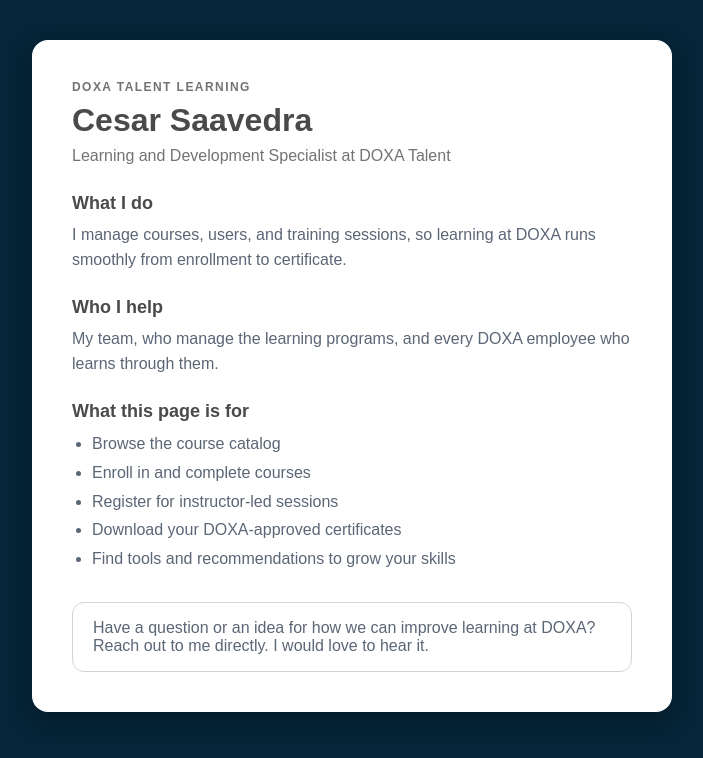
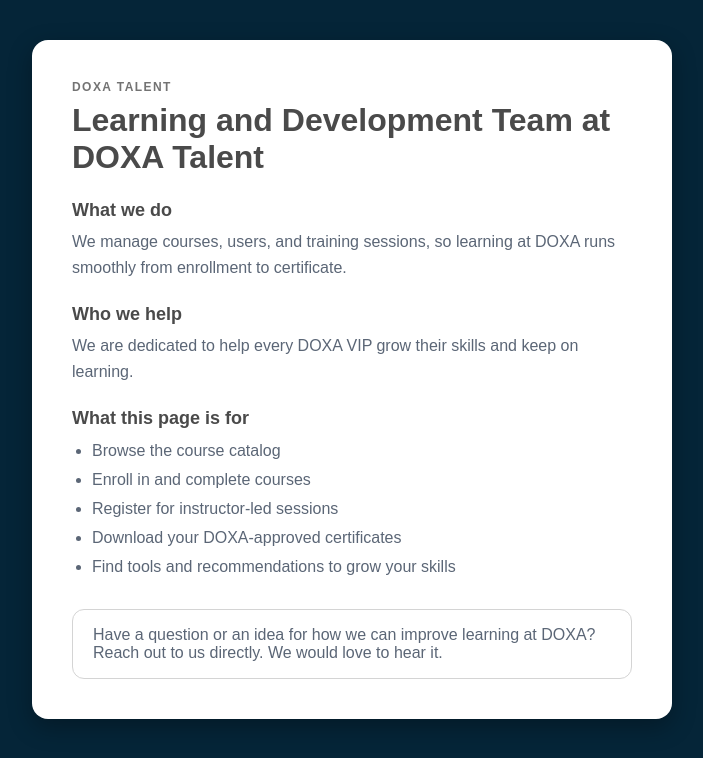
Before and after one commit to Cesar-Au-Saavedra/doxa-test-2, a plain HTML site: page index.html in a window 1280 px wide. Shown: the whole page, without its empty margins (288-991 px from the left). Drawn offline with Linux system fonts and the light colour scheme.

Commit message:
Revise index.html for L&D Team representation
Updated the title and content to reflect the L&D team's role and collaboration.

```diff
--- a/index.html
+++ b/index.html
@@ -3,7 +3,7 @@
 <head>
 <meta charset="UTF-8">
 <meta name="viewport" content="width=device-width, initial-scale=1">
-<title>Cesar Saavedra | DOXA Talent Learning</title>
+<title>L&D Team | We encourage your growth</title>
 <style>
   * { box-sizing: border-box; }
   body {
@@ -48,15 +48,14 @@
 </head>
 <body>
   <div class="card">
-    <div class="tag">DOXA Talent Learning</div>
-    <h1>Cesar Saavedra</h1>
-    <p class="role">Learning and Development Specialist at DOXA Talent</p>
+    <div class="tag">DOXA Talent</div>
+    <h1>Learning and Development Team at DOXA Talent</h1>
 
-    <h2>What I do</h2>
-    <p>I manage courses, users, and training sessions, so learning at DOXA runs smoothly from enrollment to certificate.</p>
+    <h2>What we do</h2>
+    <p>We manage courses, users, and training sessions, so learning at DOXA runs smoothly from enrollment to certificate.</p>
 
-    <h2>Who I help</h2>
-    <p>My team, who manage the learning programs, and every DOXA employee who learns through them.</p>
+    <h2>Who we help</h2>
+    <p>We are dedicated to help every DOXA VIP grow their skills and keep on learning.</p>
 
     <h2>What this page is for</h2>
     <ul>
@@ -68,7 +67,7 @@
     </ul>
 
     <div class="contact">
-      Have a question or an idea for how we can improve learning at DOXA? Reach out to me directly. I would love to hear it.
+      Have a question or an idea for how we can improve learning at DOXA? Reach out to us directly. We would love to hear it.
     </div>
   </div>
 </body>
```
